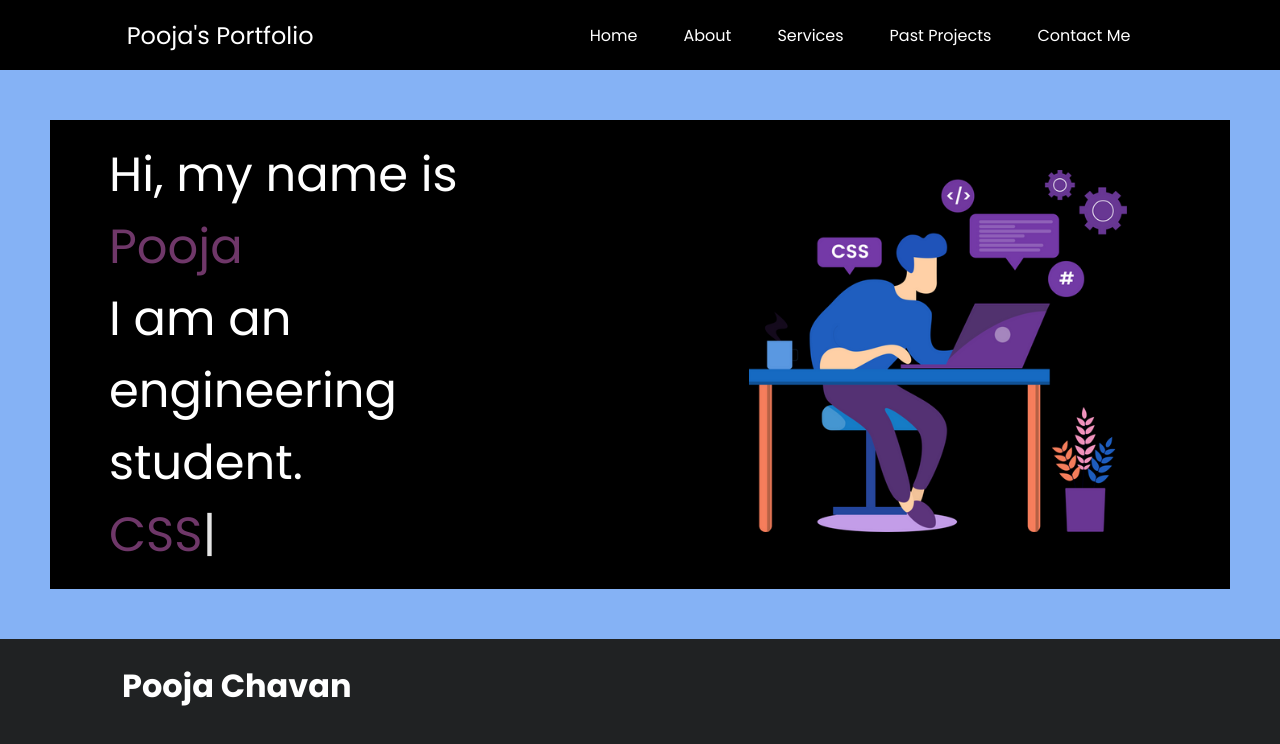
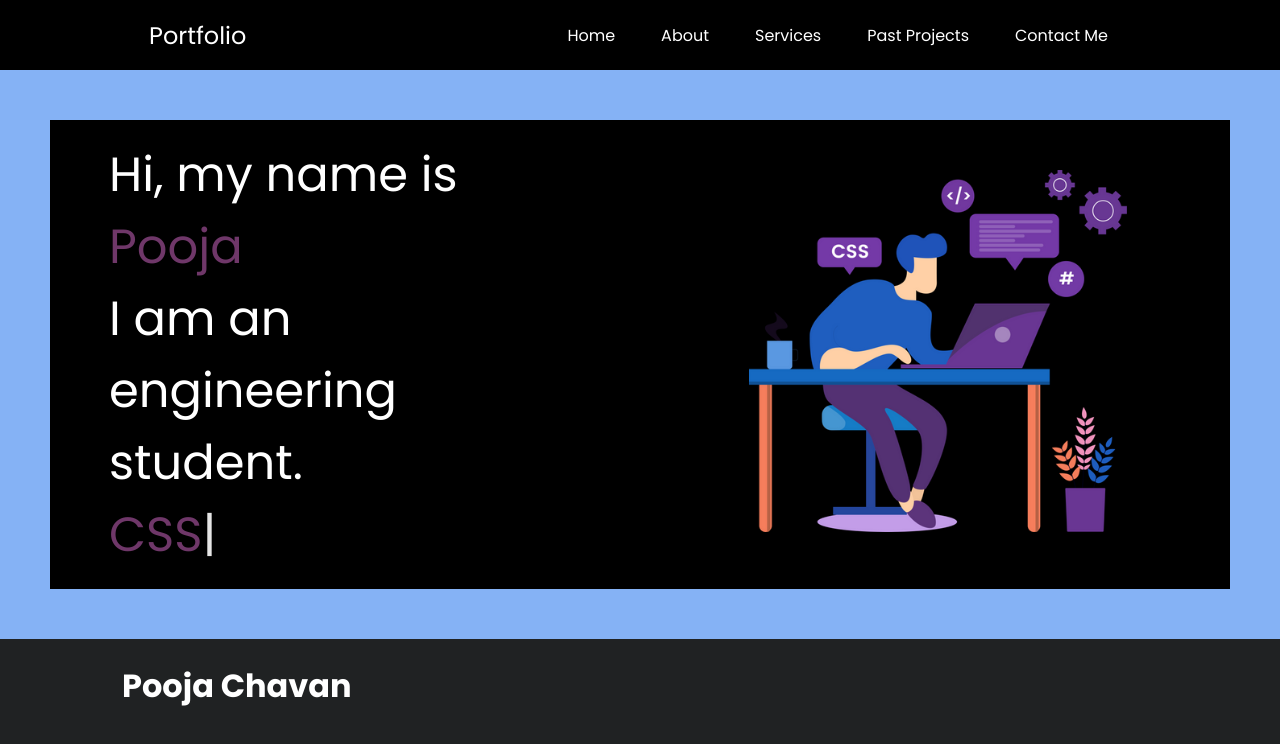
Before and after one commit to poojacode9/ProjectPortfolio, a plain HTML site: page index.html in a window 1280 px wide. Drawn offline with nearby package versions, Linux system fonts and the light colour scheme.

Commit message:
Update index.html

```diff
--- a/index.html
+++ b/index.html
@@ -89,7 +89,7 @@
 <body>
     <header>
         <nav>
-            <div class="left">Pooja's Portfolio</div>
+            <div class="left">Portfolio</div>
             <div class="right">
             <ul>
               <li><a href="/"> Home</a> </li>
```
